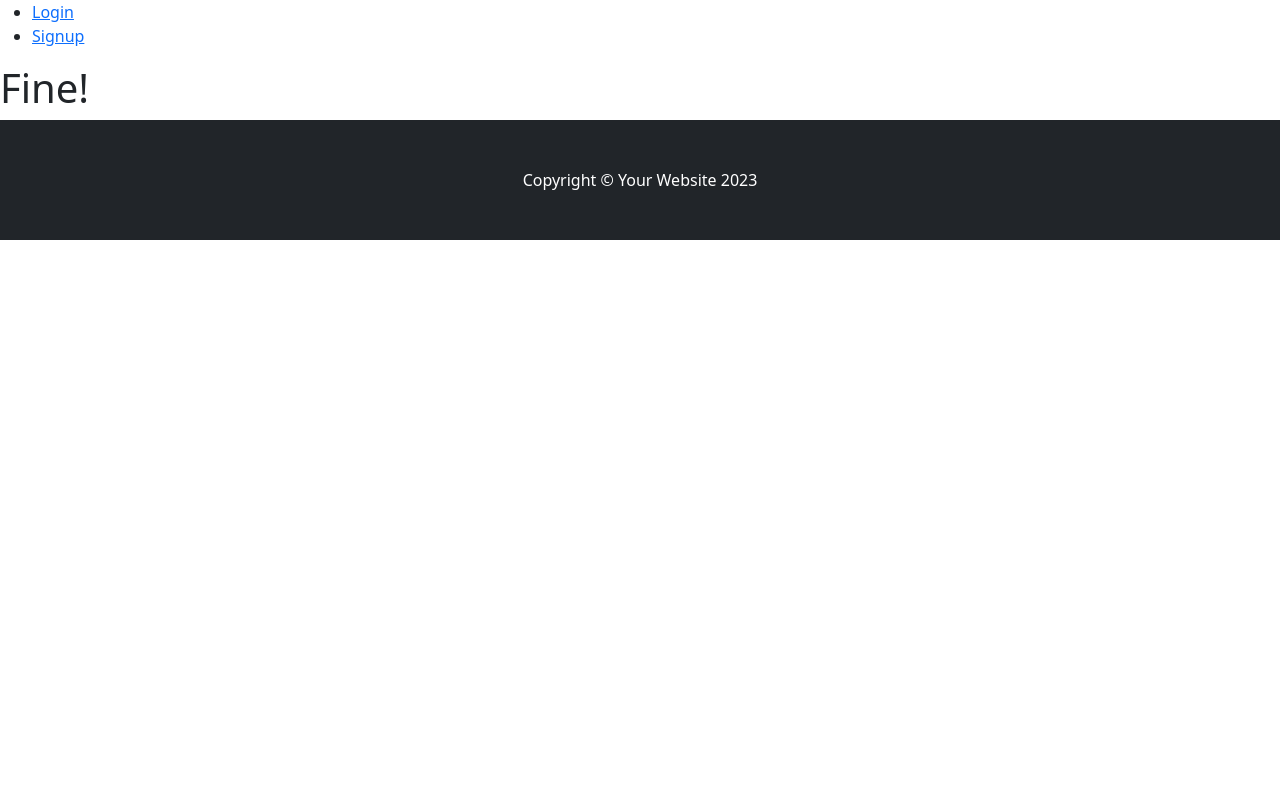
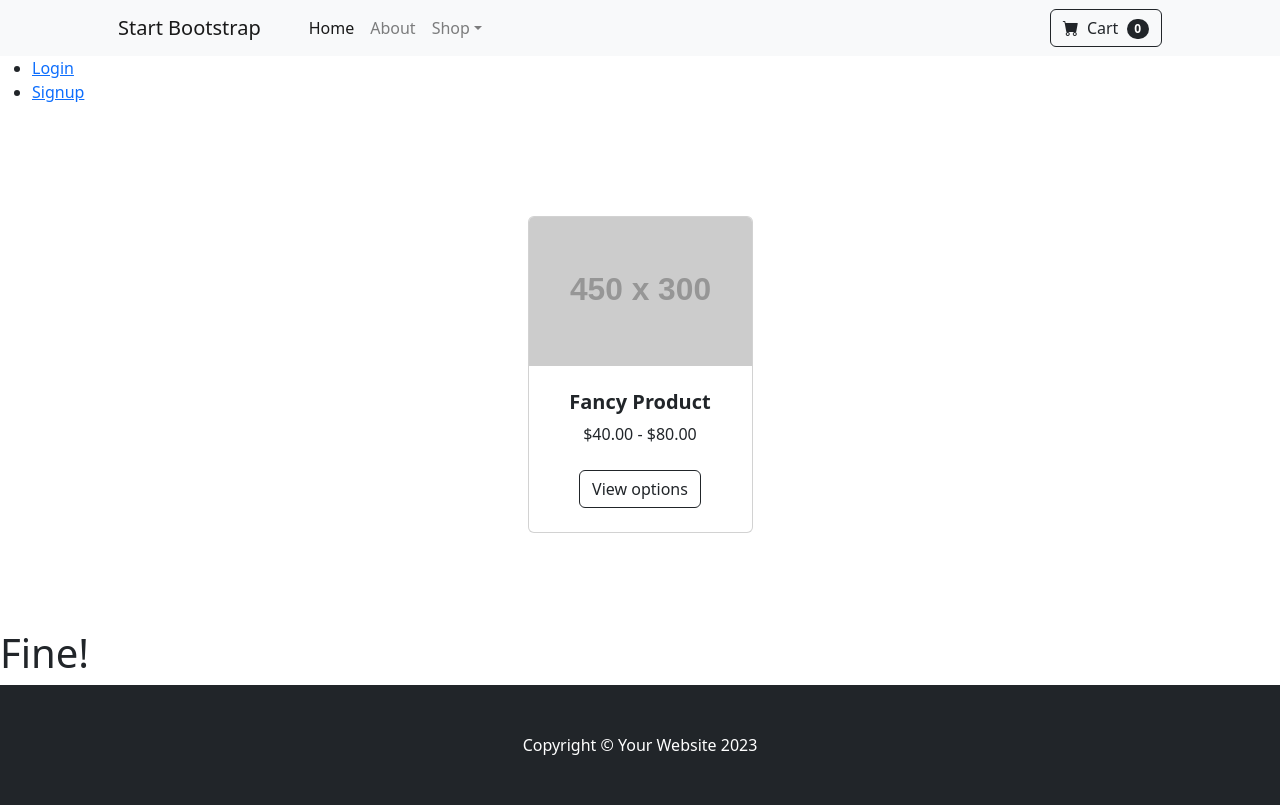
Before and after one commit to Code-Institute-Submissions/py, a Django app: page / in a window 1280 px wide. Before the commit the page ends 240 px from the top, so only its background shows below. Run offline with Django 3.2, Linux system fonts and the light colour scheme; grey boxes labelled with a size stand in for pictures from a placeholder-image service; some libraries are stand-ins or nearby versions.

Commit message:
style: temporal elements and style for the homepage

```diff
--- a/templates/base.html
+++ b/templates/base.html
@@ -56,6 +56,40 @@
 
 <body>
     <!-- HEADER -->
+    <!-- Navigation-->
+    <nav class="navbar navbar-expand-lg navbar-light bg-light">
+        <div class="container px-4 px-lg-5">
+            <a class="navbar-brand" href="#!">Start Bootstrap</a>
+            <button class="navbar-toggler" type="button" data-bs-toggle="collapse"
+                data-bs-target="#navbarSupportedContent" aria-controls="navbarSupportedContent" aria-expanded="false"
+                aria-label="Toggle navigation"><span class="navbar-toggler-icon"></span></button>
+            <div class="collapse navbar-collapse" id="navbarSupportedContent">
+                <ul class="navbar-nav me-auto mb-2 mb-lg-0 ms-lg-4">
+                    <li class="nav-item"><a class="nav-link active" aria-current="page" href="#!">Home</a></li>
+                    <li class="nav-item"><a class="nav-link" href="#!">About</a></li>
+                    <li class="nav-item dropdown">
+                        <a class="nav-link dropdown-toggle" id="navbarDropdown" href="#" role="button"
+                            data-bs-toggle="dropdown" aria-expanded="false">Shop</a>
+                        <ul class="dropdown-menu" aria-labelledby="navbarDropdown">
+                            <li><a class="dropdown-item" href="#!">All Products</a></li>
+                            <li>
+                                <hr class="dropdown-divider" />
+                            </li>
+                            <li><a class="dropdown-item" href="#!">Popular Items</a></li>
+                            <li><a class="dropdown-item" href="#!">New Arrivals</a></li>
+                        </ul>
+                    </li>
+                </ul>
+                <form class="d-flex">
+                    <button class="btn btn-outline-dark" type="submit">
+                        <i class="bi-cart-fill me-1"></i>
+                        Cart
+                        <span class="badge bg-dark text-white ms-1 rounded-pill">0</span>
+                    </button>
+                </form>
+            </div>
+        </div>
+    </nav>
     <header>
         <ul>
             <li><a href="{% url 'account_login' %}">Login</a></li>
@@ -69,7 +103,34 @@
 
     {% block page_header %}
     {% endblock page_header %}
+    <!-- Section-->
+    <section class="py-5">
+        <div class="container px-4 px-lg-5 mt-5">
+            <div class="row gx-4 gx-lg-5 row-cols-2 row-cols-md-3 row-cols-xl-4 justify-content-center">
+                <div class="col mb-5">
+                    <div class="card h-100">
+                        <!-- Product image-->
+                        <img class="card-img-top" src="https://dummyimage.com/450x300/dee2e6/6c757d.jpg" alt="..." />
+                        <!-- Product details-->
+                        <div class="card-body p-4">
+                            <div class="text-center">
+                                <!-- Product name-->
+                                <h5 class="fw-bolder">Fancy Product</h5>
+                                <!-- Product price-->
+                                $40.00 - $80.00
+                            </div>
+                        </div>
+                        <!-- Product actions-->
+                        <div class="card-footer p-4 pt-0 border-top-0 bg-transparent">
+                            <div class="text-center"><a class="btn btn-outline-dark mt-auto" href="#">View options</a>
+                            </div>
+                        </div>
+                    </div>
+                </div>
 
+            </div>
+        </div>
+    </section>
     {% block content %}
     {% endblock content %}
 
```
